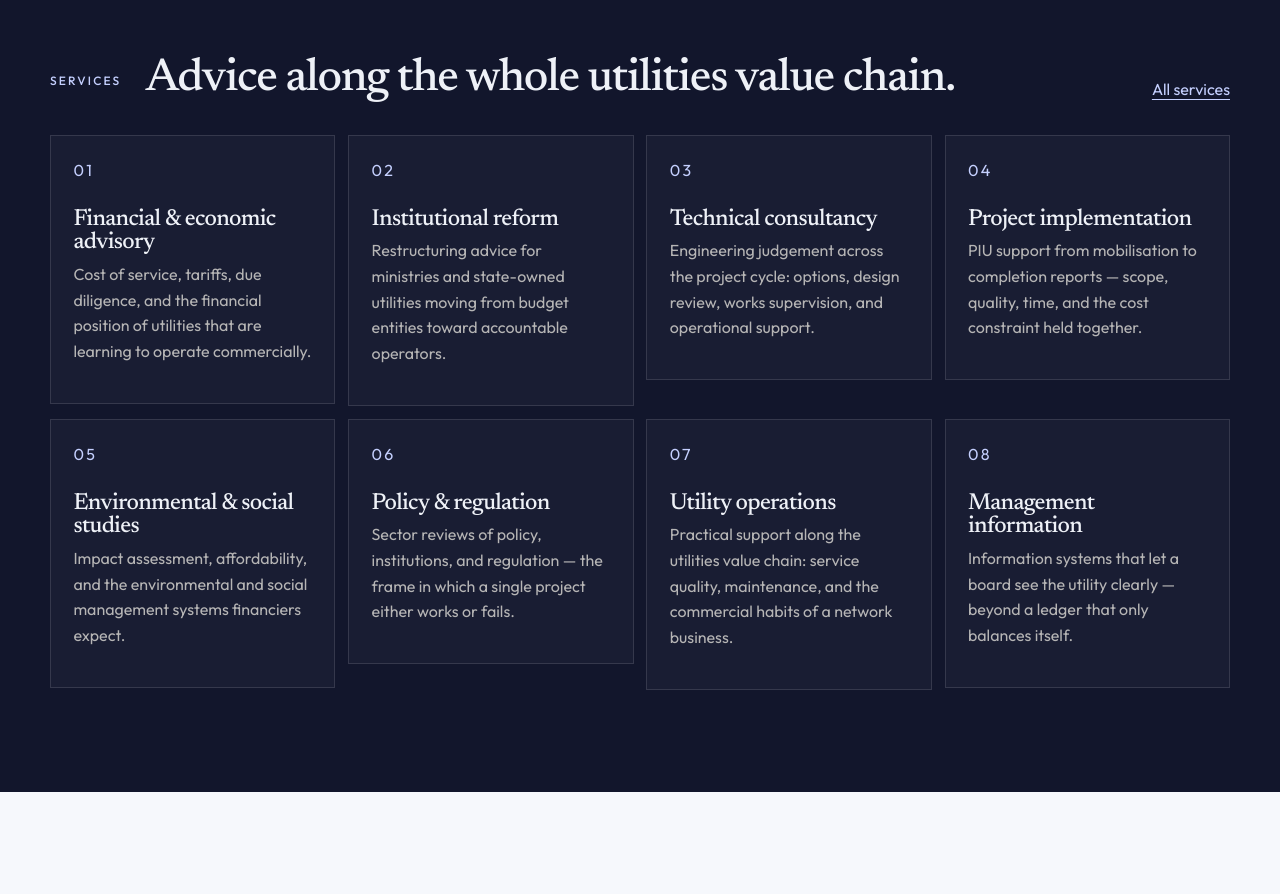
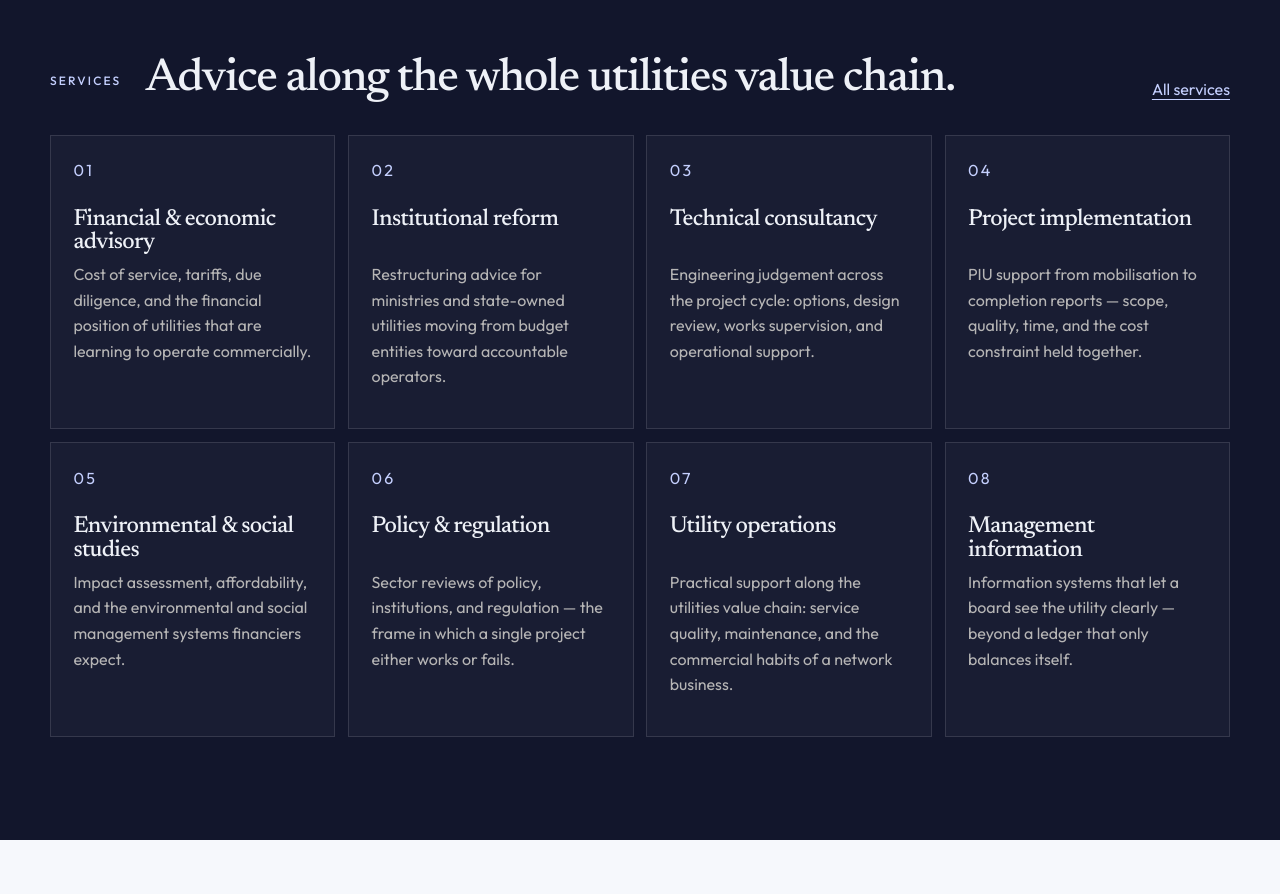
Before and after one commit to sattarov199930/gbs, a React (Vite) app: page / in a window 1280 px wide. Shown: the part 1660-2554 px from the top of the page. Built offline with nearby package versions, Linux system fonts and the light colour scheme.

Commit message:
fixed boxes on the main page

```diff
--- a/src/styles/site.css
+++ b/src/styles/site.css
@@ -474,6 +474,9 @@ p { margin: 0 0 1rem; }
   background: rgba(255, 255, 255, 0.03);
   border: 1px solid rgba(255, 255, 255, 0.12);
 }
+.service-grid > .reveal { display: flex; }
+.service-card { display: flex; flex-direction: column; flex: 1; width: 100%; height: 100%; }
+.service-card h3 { min-height: 2.04em; }
 .section-ink .service-card:hover { background: rgba(255, 255, 255, 0.06); }
 .service-card span, .capability-grid span { display: block; color: var(--brass-2); letter-spacing: 0.14em; margin-bottom: 1.5rem; }
 .service-card p, .mini-grid p, .capability-grid p, .value-grid p { color: var(--muted); }
```
